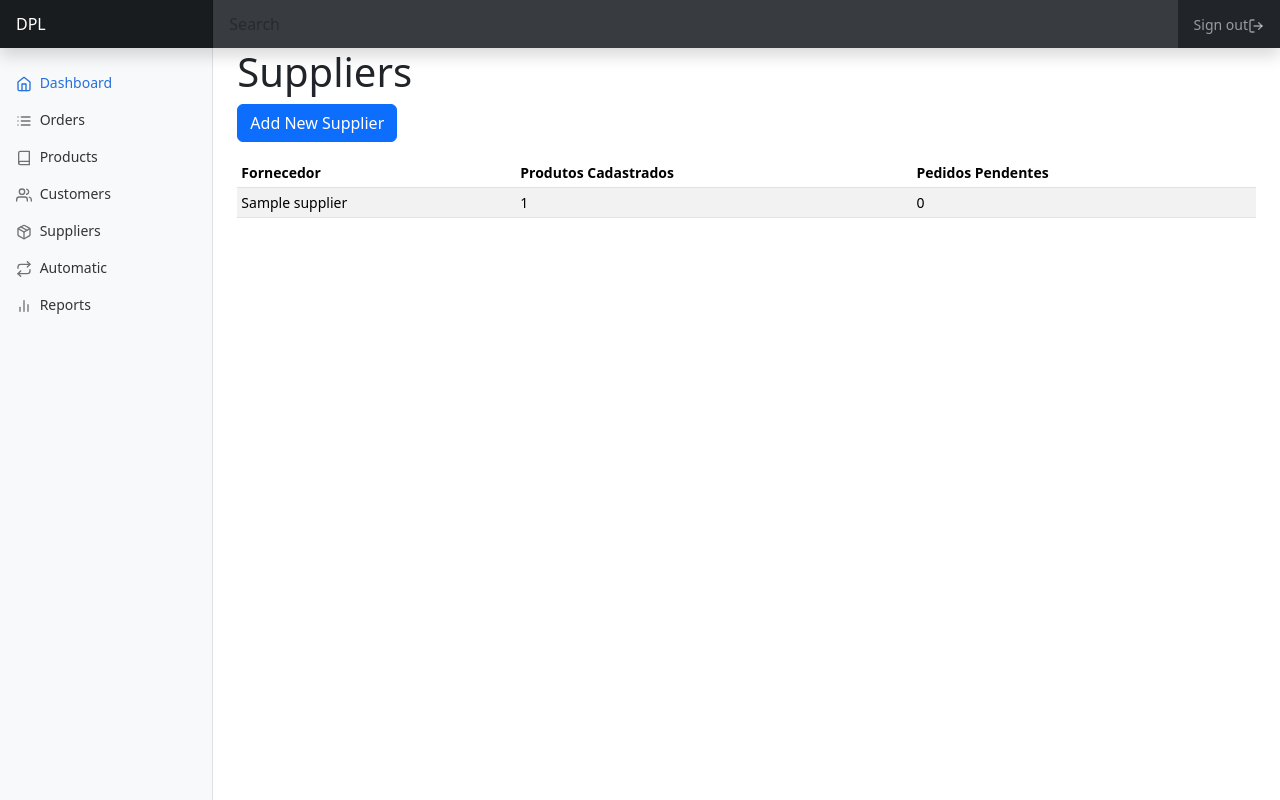
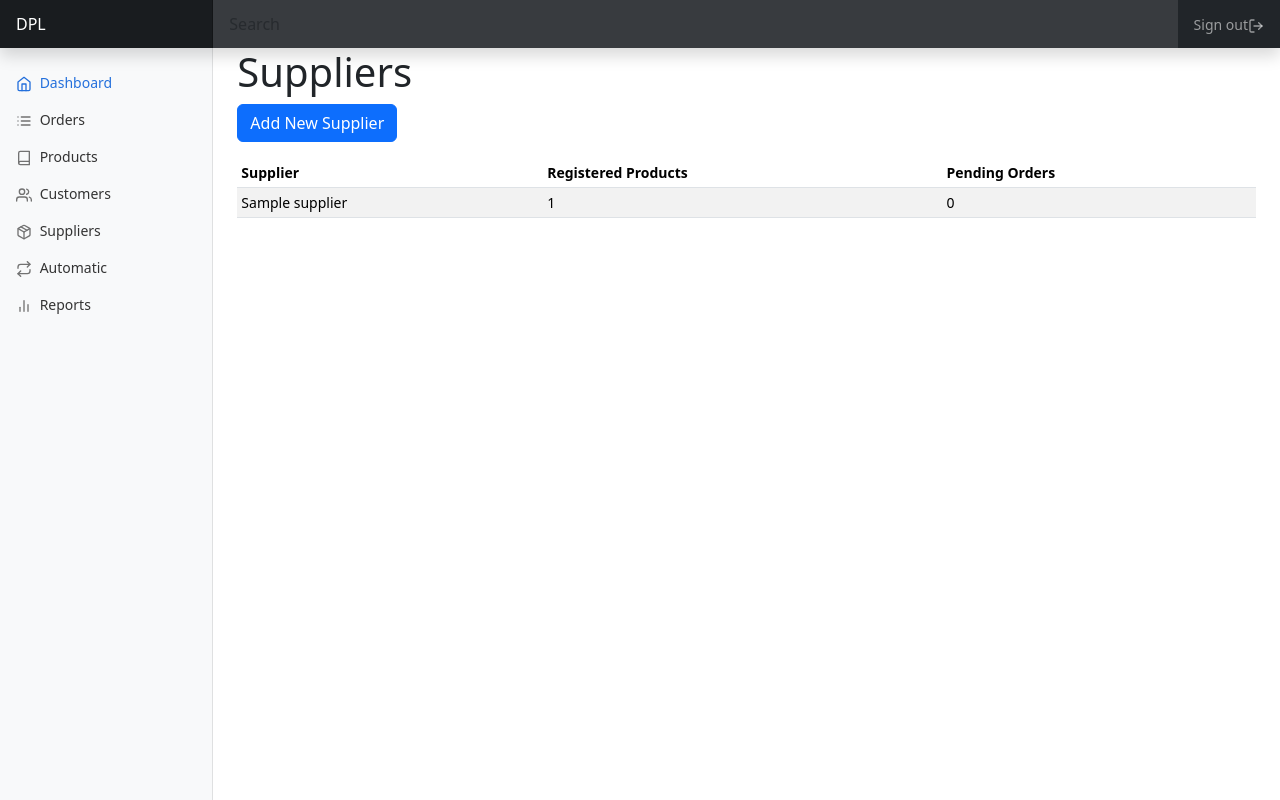
Before and after one commit to jrenato/dpl_orders, a Django app: page /suppliers/ in a window 1280 px wide. Run offline with Django 4.2, Linux system fonts and the light colour scheme; tables that the repository leaves empty hold one stand-in row (values such as "Sample post").

Commit message:
Improved i18n in supplier list template

```diff
--- a/suppliers/templates/suppliers/supplier_list.html
+++ b/suppliers/templates/suppliers/supplier_list.html
@@ -11,9 +11,9 @@
         <table class="table table-striped table-sm">
             <thead>
                 <tr>
-                    <th scope="col">Fornecedor</th>
-                    <th scope="col">Produtos Cadastrados</th>
-                    <th scope="col">Pedidos Pendentes</th>
+                    <th scope="col">{% translate 'Supplier' %}</th>
+                    <th scope="col">{% translate 'Registered Products' %}</th>
+                    <th scope="col">{% translate 'Pending Orders' %}</th>
                 </tr>
             </thead>
             <tbody>
```
Also changed, not shown: locale/pt_BR/LC_MESSAGES/django.po.
